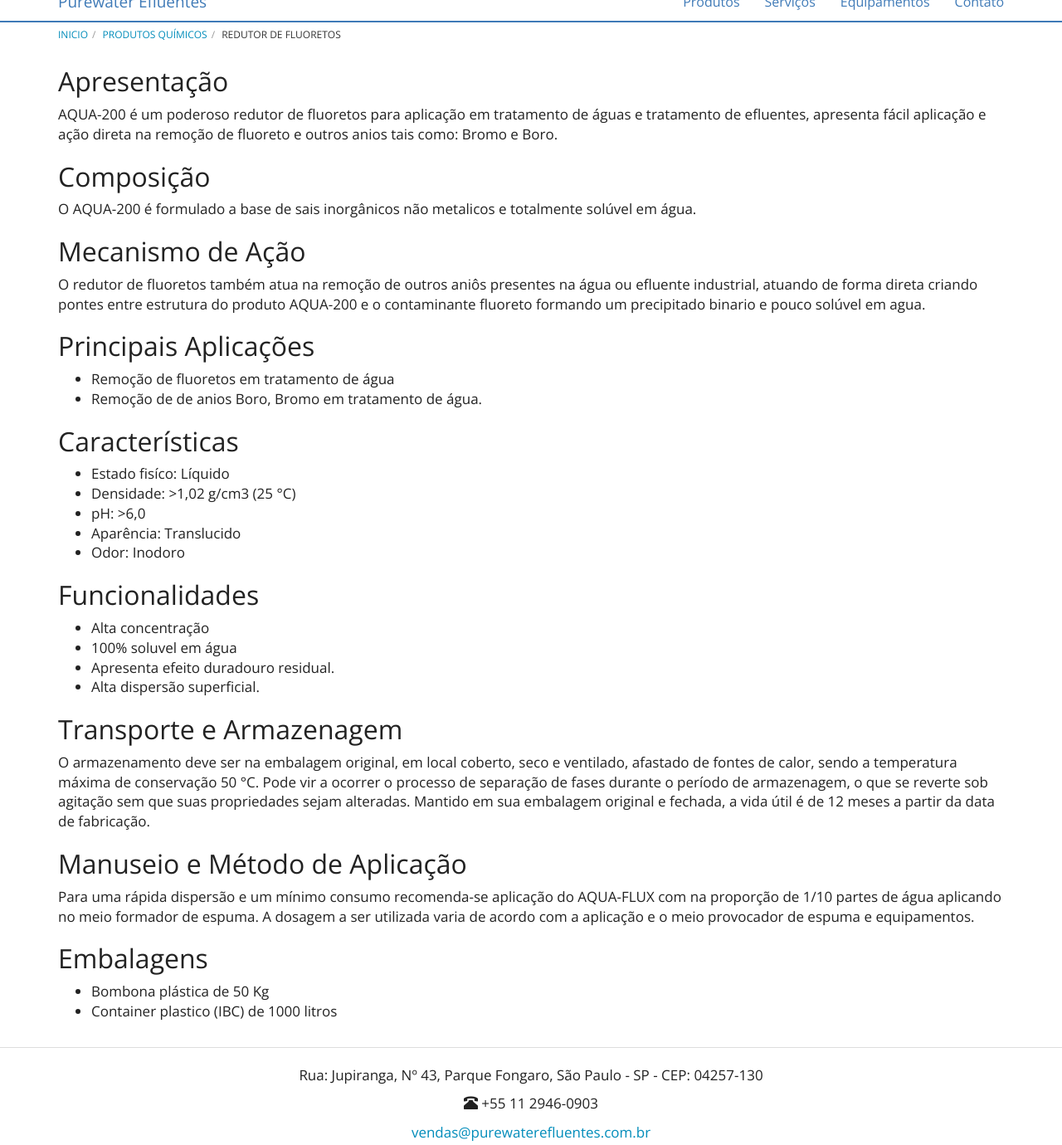
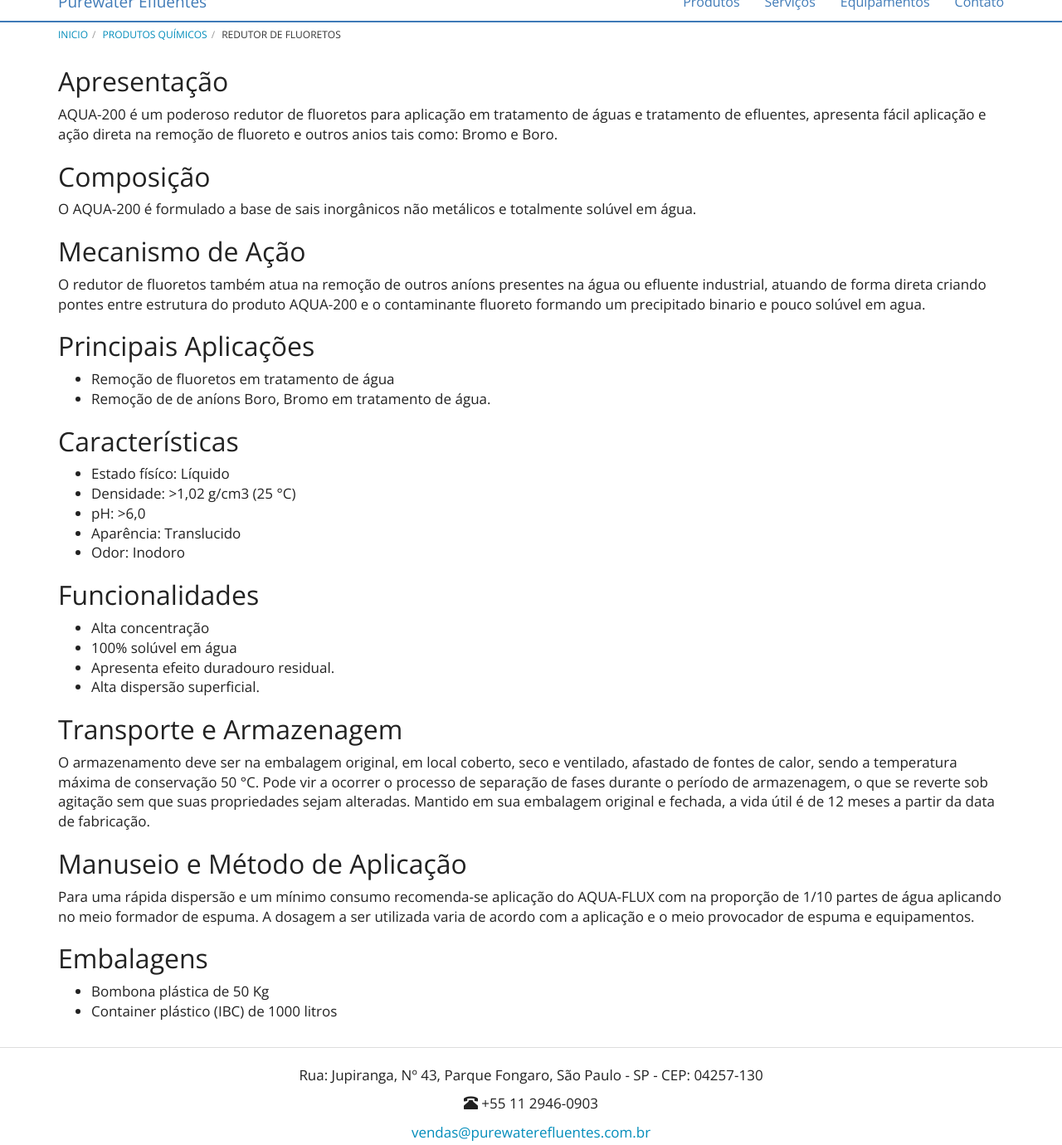
Before and after one commit to purewaterefluentes/purewaterefluentes.github.io, a Jekyll site: the page built from produtos/redutor-de-fluoretos.md, in a window 1280 px wide and 1400 px high, scrolled down 278 px, cut to the strip 20-1400 px from the top of the window. Shown: the whole strip at 83% size. Built offline with Jekyll 4.4.1, drawn with Linux system fonts in a browser that asks for light colours; nearby versions of some CDN libraries; library files that are not in the unit come from our copies.

Commit message:
Update redutor-de-fluoretos.md

```diff
--- a/produtos/redutor-de-fluoretos.md
+++ b/produtos/redutor-de-fluoretos.md
@@ -10,21 +10,21 @@
 AQUA-200 é um poderoso redutor de fluoretos para aplicação em tratamento de águas e tratamento de efluentes, apresenta fácil aplicação e ação direta na remoção de fluoreto e outros anios tais como: Bromo e Boro.
 
 ## Composição
-O AQUA-200 é formulado a base de sais inorgânicos não metalicos e totalmente solúvel em água.
+O AQUA-200 é formulado a base de sais inorgânicos não metálicos e totalmente solúvel em água.
 
 
 ## Mecanismo de Ação
 
-O redutor de fluoretos também atua na remoção de outros aniôs presentes na água ou efluente industrial, atuando de forma direta criando pontes entre estrutura do produto AQUA-200 e o contaminante fluoreto formando um precipitado binario e pouco solúvel em agua.
+O redutor de fluoretos também atua na remoção de outros aníons presentes na água ou efluente industrial, atuando de forma direta criando pontes entre estrutura do produto AQUA-200 e o contaminante fluoreto formando um precipitado binario e pouco solúvel em agua.
 
 ## Principais Aplicações
 
 - Remoção de fluoretos em tratamento de água
-- Remoção de de anios Boro, Bromo em tratamento de água.
+- Remoção de de aníons Boro, Bromo em tratamento de água.
 
 ## Características
 
-- Estado fisíco: Líquido
+- Estado físíco: Líquido
 - Densidade: >1,02 g/cm3 (25 °C)
 - pH: >6,0
 - Aparência: Translucido
@@ -33,7 +33,7 @@
 ## Funcionalidades
 
 - Alta concentração
-- 100% soluvel em água
+- 100% solúvel em água
 - Apresenta efeito duradouro residual.
 - Alta dispersão superficial.
 
@@ -48,4 +48,4 @@
 ## Embalagens
 
 - Bombona plástica de 50 Kg
-- Container plastico (IBC) de 1000 litros
+- Container plástico (IBC) de 1000 litros
```
